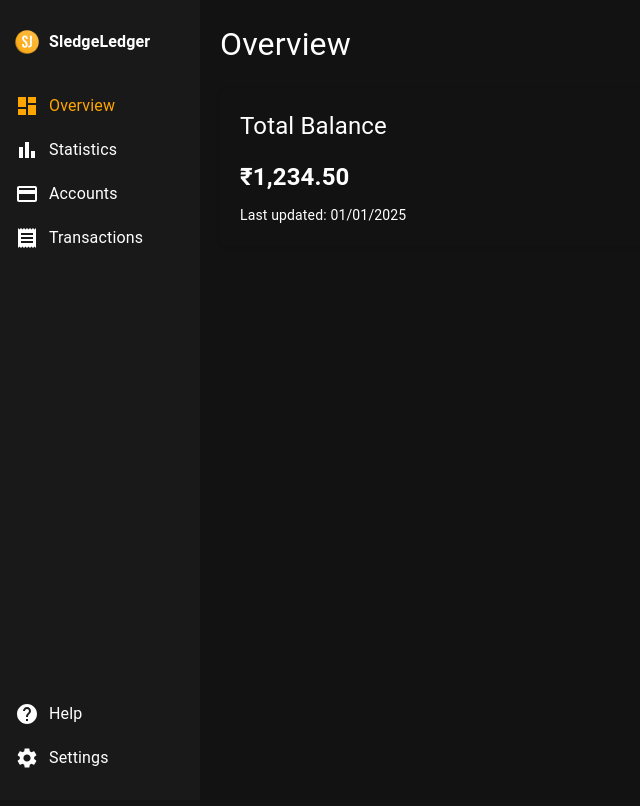
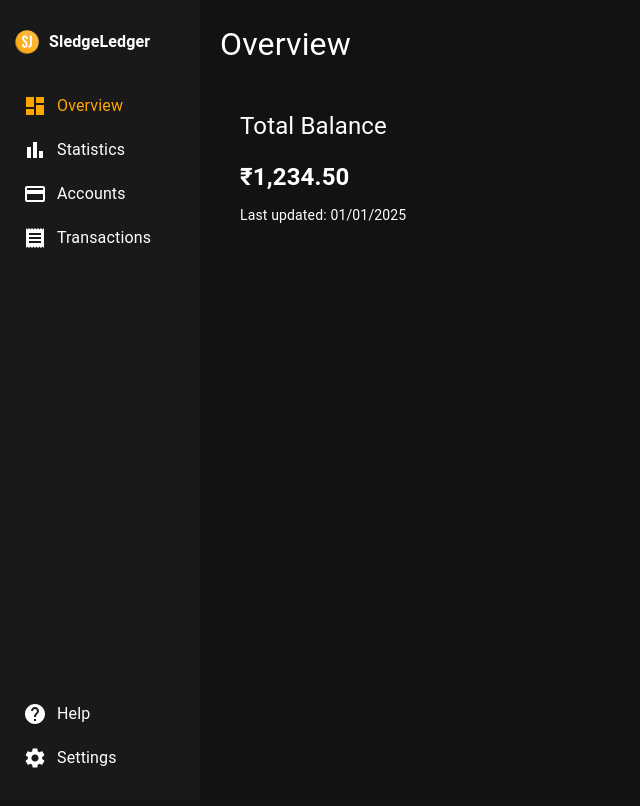
Before and after one commit to ameysh/SledgeLedger, a React (Vite) app in the folder src/renderer/: page /dashboard in a window 1280 px wide. Shown: the top 806 px of the page, without its empty margins (0-640 px from the left). Built offline with nearby package versions, Linux system fonts and the light colour scheme.

Commit message:
Add margin to sidebar list items for improved spacing

```diff
--- a/src/renderer/src/styles/sidebar.css
+++ b/src/renderer/src/styles/sidebar.css
@@ -15,6 +15,7 @@
 
 .sidebar-list-item {
   padding: 10px 15px;
+  margin: 0px 8px;
   cursor: pointer;
   display: flex;
   align-items: center;
```
